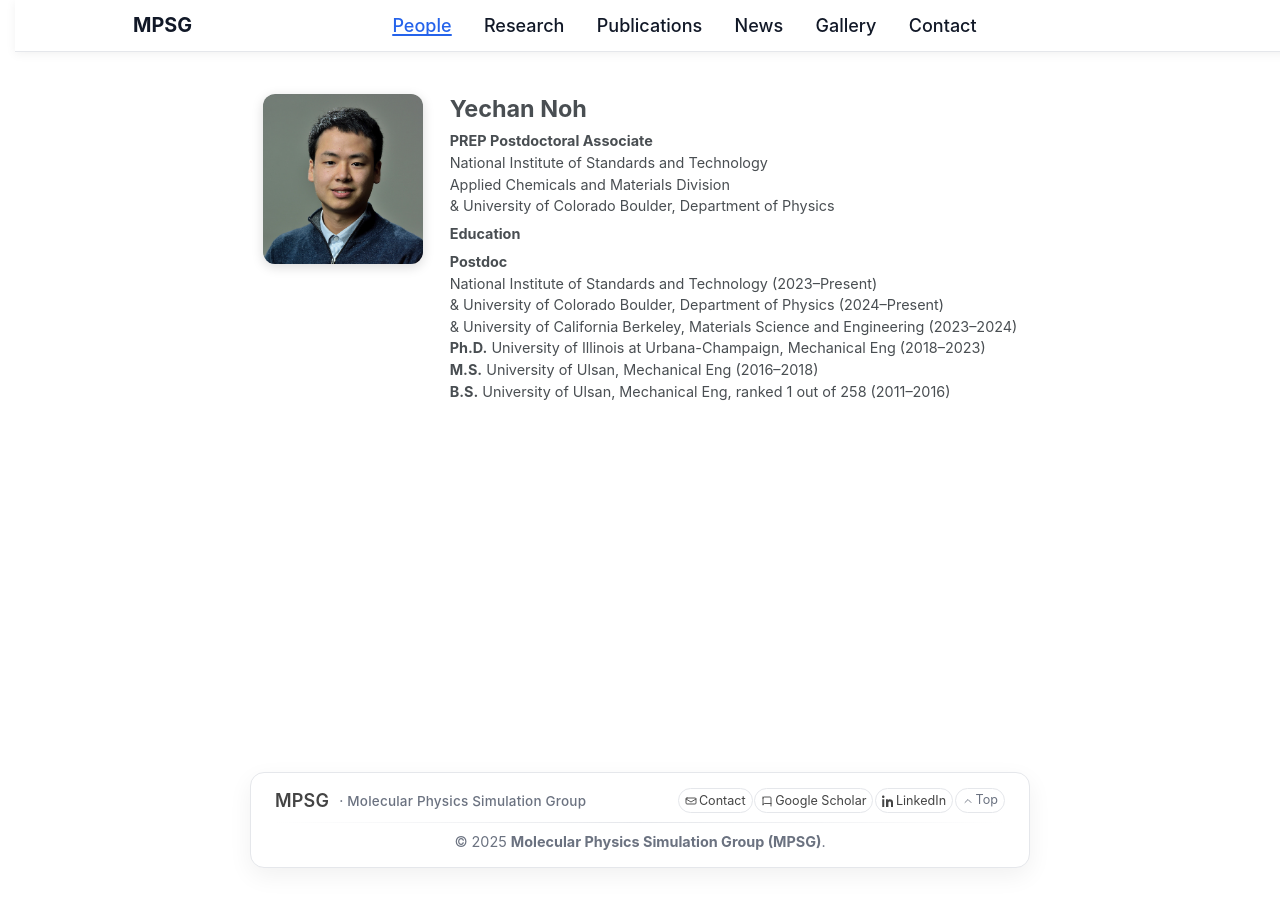
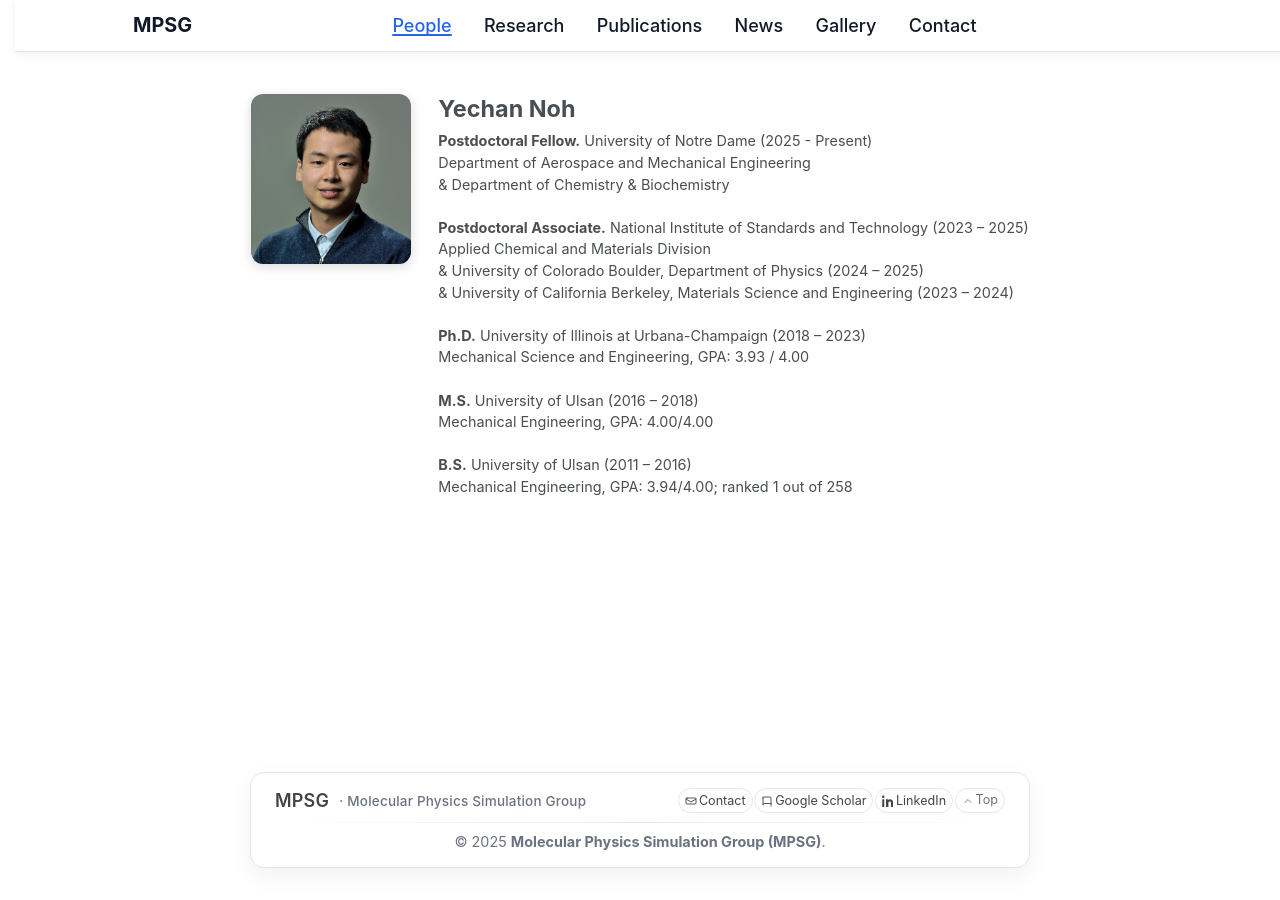
Before and after one commit to Yechan-Noh/MPSG, a Jekyll site: the page built from _pages/people.html, in a window 1280 px wide. Built offline with Jekyll 4.4.1, drawn with Linux system fonts in a browser that asks for light colours.

Commit message:
ND email and address, People update

```diff
--- a/_pages/people.html
+++ b/_pages/people.html
@@ -121,24 +121,25 @@ author_profile: false
             <h2 style="margin-top:0;">Yechan Noh</h2>
 
             <p>
-                <strong>PREP Postdoctoral Associate</strong><br>
-                National Institute of Standards and Technology<br>
-                Applied Chemicals and Materials Division<br>
-                & University of Colorado Boulder, Department of Physics <br>
-            </p>
+                <strong>Postdoctoral Fellow.</strong>
+                University of Notre Dame (2025 - Present)<br>
+                Department of Aerospace and Mechanical Engineering <br>
+                & Department of Chemistry & Biochemistry <br> <br>
 
-            <p> <strong>Education</strong><br> </p>
-            <p>
-                <strong>Postdoc</strong><br>
-                National Institute of Standards and Technology (2023–Present)<br>
-                & University of Colorado Boulder, Department of Physics (2024–Present)<br>
-                & University of California Berkeley, Materials Science and Engineering (2023–2024)<br>
+                <strong>Postdoctoral Associate.</strong>
+                National Institute of Standards and Technology (2023 – 2025)<br>
+                Applied Chemical and Materials Division <br>
+                & University of Colorado Boulder, Department of Physics (2024 – 2025)<br>
+                & University of California Berkeley, Materials Science and Engineering (2023 – 2024)<br> <br>
 
-                <strong>Ph.D.</strong> University of Illinois at Urbana-Champaign, Mechanical Eng (2018–2023)<br>
+                <strong>Ph.D.</strong> University of Illinois at Urbana-Champaign (2018 – 2023)<br>
+                Mechanical Science and Engineering, GPA: 3.93 / 4.00 <br> <br>
 
-                <strong>M.S.</strong> University of Ulsan, Mechanical Eng (2016–2018)<br>
+                <strong>M.S.</strong> University of Ulsan (2016 – 2018)<br>
+                Mechanical Engineering, GPA: 4.00/4.00 <br> <br>
 
-                <strong>B.S.</strong> University of Ulsan, Mechanical Eng, ranked 1 out of 258 (2011–2016)<br>
+                <strong>B.S.</strong> University of Ulsan (2011 – 2016)<br>
+                Mechanical Engineering, GPA: 3.94/4.00; ranked 1 out of 258 <br> <br>
             </p>
 
         </div>
```
Also changed, not shown: _pages/contact.html (+7 -7 lines), assets/img/contact/UND-logo.png (added).
